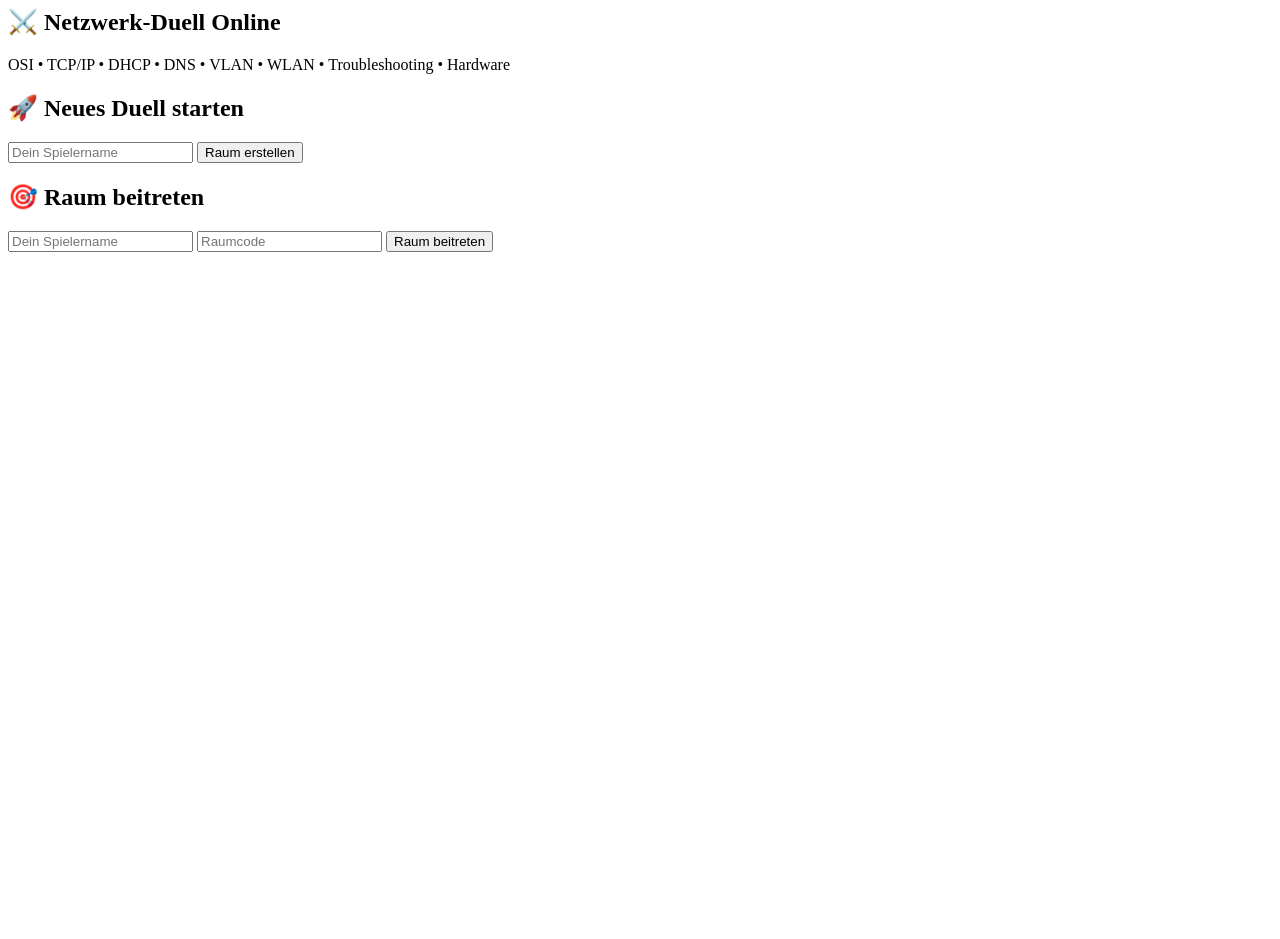
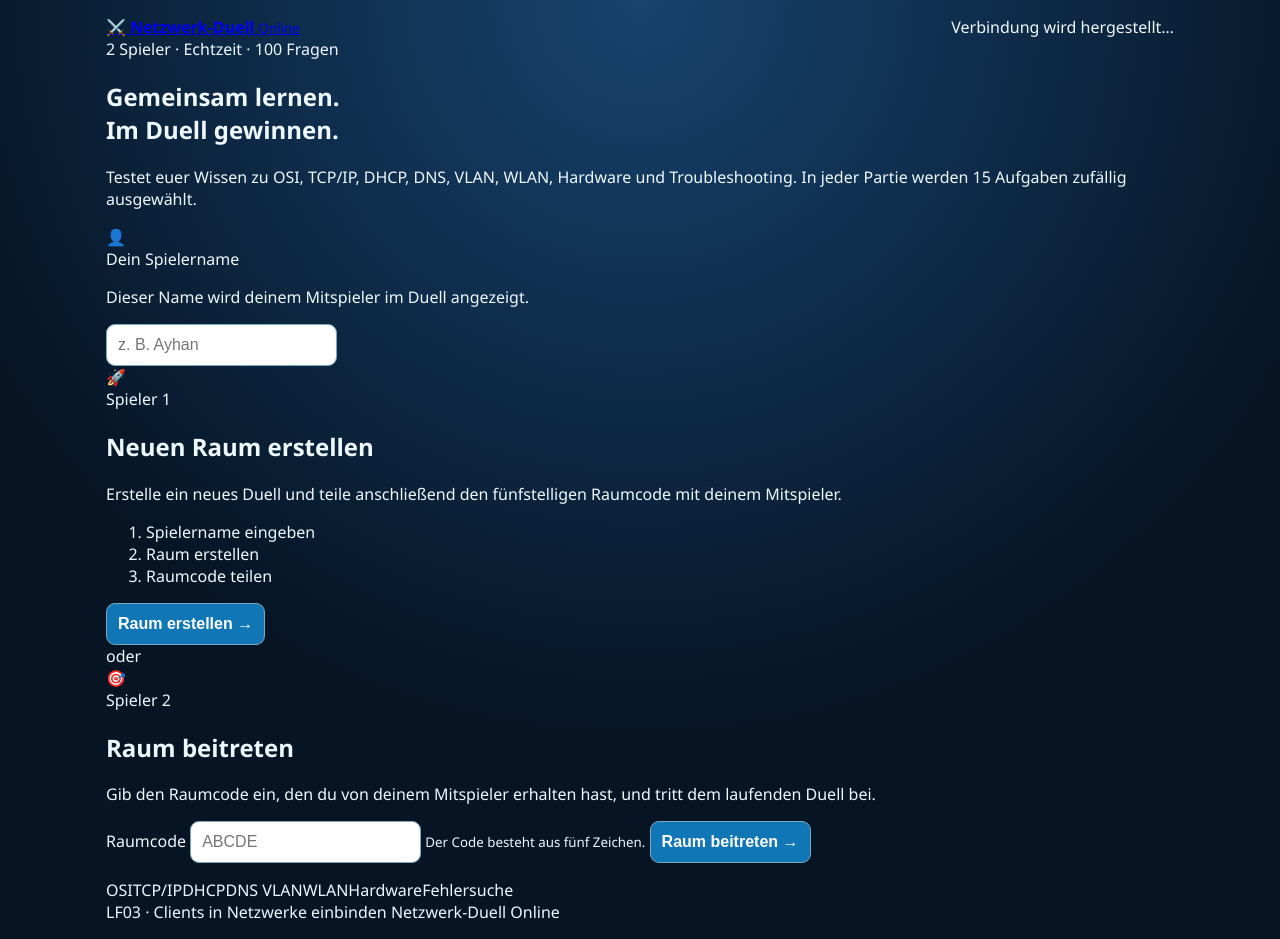
Before and after one commit to ayhanyucel21/netzwerk-duell-online, a website: page public/index.html in a window 1280 px wide. Before the commit the page ends 800 px from the top, so only its background shows below. Drawn offline with nearby package versions, Linux system fonts and the light colour scheme; no server answers.

Commit message:
Update index.html

```diff
--- a/public/index.html
+++ b/public/index.html
@@ -1,48 +1,162 @@
-<section id="lobby" class="lobby-container">
+<!doctype html>
+<html lang="de">
+<head>
+  <meta charset="utf-8">
+  <meta name="viewport" content="width=device-width, initial-scale=1">
+  <meta name="description" content="Netzwerk-Duell Online – das interaktive LF03-Lernspiel für zwei Spieler.">
+  <title>Netzwerk-Duell Online</title>
+  <link rel="stylesheet" href="style.css">
+</head>
+<body>
+  <main class="page-shell">
+    <header class="site-header">
+      <a class="brand" href="/" aria-label="Netzwerk-Duell Startseite">
+        <span class="brand-icon" aria-hidden="true">⚔️</span>
+        <span>
+          <strong>Netzwerk-Duell</strong>
+          <small>Online</small>
+        </span>
+      </a>
 
-    <div class="lobby-header">
-        <h1>⚔️ Netzwerk-Duell Online</h1>
+      <div id="connection" class="connection-status" role="status" aria-live="polite">
+        <span class="connection-dot" aria-hidden="true"></span>
+        Verbindung wird hergestellt…
+      </div>
+    </header>
+
+    <section id="lobby" class="lobby" aria-labelledby="lobby-title">
+      <div class="hero">
+        <div class="hero-badge">2 Spieler · Echtzeit · 100 Fragen</div>
+        <h1 id="lobby-title">Gemeinsam lernen.<br><span>Im Duell gewinnen.</span></h1>
         <p>
-            OSI • TCP/IP • DHCP • DNS • VLAN • WLAN •
-            Troubleshooting • Hardware
+          Testet euer Wissen zu OSI, TCP/IP, DHCP, DNS, VLAN, WLAN,
+          Hardware und Troubleshooting. In jeder Partie werden 15 Aufgaben
+          zufällig ausgewählt.
         </p>
-    </div>
+      </div>
 
-    <div class="lobby-grid">
+      <div class="lobby-content">
+        <section class="player-name-card" aria-labelledby="player-name-title">
+          <div class="section-icon" aria-hidden="true">👤</div>
+          <div class="field-content">
+            <label id="player-name-title" for="name">Dein Spielername</label>
+            <p>Dieser Name wird deinem Mitspieler im Duell angezeigt.</p>
+            <input
+              id="name"
+              class="text-input"
+              maxlength="20"
+              autocomplete="nickname"
+              placeholder="z. B. Ayhan"
+            >
+          </div>
+        </section>
 
-        <div class="lobby-card">
-            <h2>🚀 Neues Duell starten</h2>
+        <div class="lobby-grid">
+          <section class="action-card create-card" aria-labelledby="create-title">
+            <div class="card-icon" aria-hidden="true">🚀</div>
+            <div class="card-label">Spieler 1</div>
+            <h2 id="create-title">Neuen Raum erstellen</h2>
+            <p>
+              Erstelle ein neues Duell und teile anschließend den fünfstelligen
+              Raumcode mit deinem Mitspieler.
+            </p>
+            <ol class="steps" aria-label="Ablauf zum Erstellen eines Raums">
+              <li>Spielername eingeben</li>
+              <li>Raum erstellen</li>
+              <li>Raumcode teilen</li>
+            </ol>
+            <button id="create" class="primary-button create-button" type="button">
+              <span>Raum erstellen</span>
+              <span aria-hidden="true">→</span>
+            </button>
+          </section>
 
+          <div class="or-divider" aria-hidden="true"><span>oder</span></div>
+
+          <section class="action-card join-card" aria-labelledby="join-title">
+            <div class="card-icon" aria-hidden="true">🎯</div>
+            <div class="card-label">Spieler 2</div>
+            <h2 id="join-title">Raum beitreten</h2>
+            <p>
+              Gib den Raumcode ein, den du von deinem Mitspieler erhalten hast,
+              und tritt dem laufenden Duell bei.
+            </p>
+            <label class="room-code-label" for="roomInput">Raumcode</label>
             <input
-                id="name"
-                maxlength="20"
-                placeholder="Dein Spielername">
-
-            <button id="create">
-                Raum erstellen
+              id="roomInput"
+              class="room-code-input"
+              maxlength="5"
+              inputmode="text"
+              autocomplete="off"
+              autocapitalize="characters"
+              spellcheck="false"
+              placeholder="ABCDE"
+              aria-describedby="room-code-help"
+            >
+            <small id="room-code-help">Der Code besteht aus fünf Zeichen.</small>
+            <button id="join" class="primary-button join-button" type="button">
+              <span>Raum beitreten</span>
+              <span aria-hidden="true">→</span>
             </button>
+          </section>
         </div>
 
-        <div class="lobby-card">
-            <h2>🎯 Raum beitreten</h2>
+        <p id="lobbyMsg" class="lobby-message" role="alert" aria-live="assertive"></p>
+      </div>
 
-            <input
-                id="joinName"
-                maxlength="20"
-                placeholder="Dein Spielername">
+      <div class="topic-strip" aria-label="Lernthemen">
+        <span>OSI</span><span>TCP/IP</span><span>DHCP</span><span>DNS</span>
+        <span>VLAN</span><span>WLAN</span><span>Hardware</span><span>Fehlersuche</span>
+      </div>
+    </section>
 
-            <input
-                id="roomInput"
-                maxlength="5"
-                placeholder="Raumcode">
+    <section id="game" class="game hidden" aria-label="Laufendes Netzwerk-Duell">
+      <div class="roomline">
+        <span>Raumcode: <b id="roomCode"></b></span>
+        <button id="copy" class="secondary-button" type="button">Code kopieren</button>
+      </div>
 
-            <button id="join">
-                Raum beitreten
-            </button>
+      <div class="players">
+        <article id="p0" class="player-card">
+          <h3>Spieler 1</h3>
+          <strong>0</strong>
+          <small></small>
+        </article>
+        <div id="turn" class="turn-indicator">Warten…</div>
+        <article id="p1" class="player-card player-two">
+          <h3>Spieler 2</h3>
+          <strong>0</strong>
+          <small></small>
+        </article>
+      </div>
+
+      <section class="game-panel">
+        <div class="round">
+          <h2 id="roundTitle"></h2>
+          <b id="roundNo"></b>
         </div>
+        <p id="instruction"></p>
+        <div class="board">
+          <div id="targets"></div>
+          <aside class="cards-panel">
+            <h3>Karten</h3>
+            <div id="cards"></div>
+          </aside>
+        </div>
+        <div id="feedback" role="status" aria-live="polite">
+          Ziehe eine Karte auf das passende Feld.
+        </div>
+        <button id="restart" class="primary-button hidden" type="button">Neues Spiel</button>
+      </section>
+    </section>
 
-    </div>
+    <footer class="site-footer">
+      <span>LF03 · Clients in Netzwerke einbinden</span>
+      <span>Netzwerk-Duell Online</span>
+    </footer>
+  </main>
 
-    <p id="lobbyMsg"></p>
-
-</section>
+  <script src="/socket.io/socket.io.js"></script>
+  <script src="app.js"></script>
+</body>
+</html>
```
